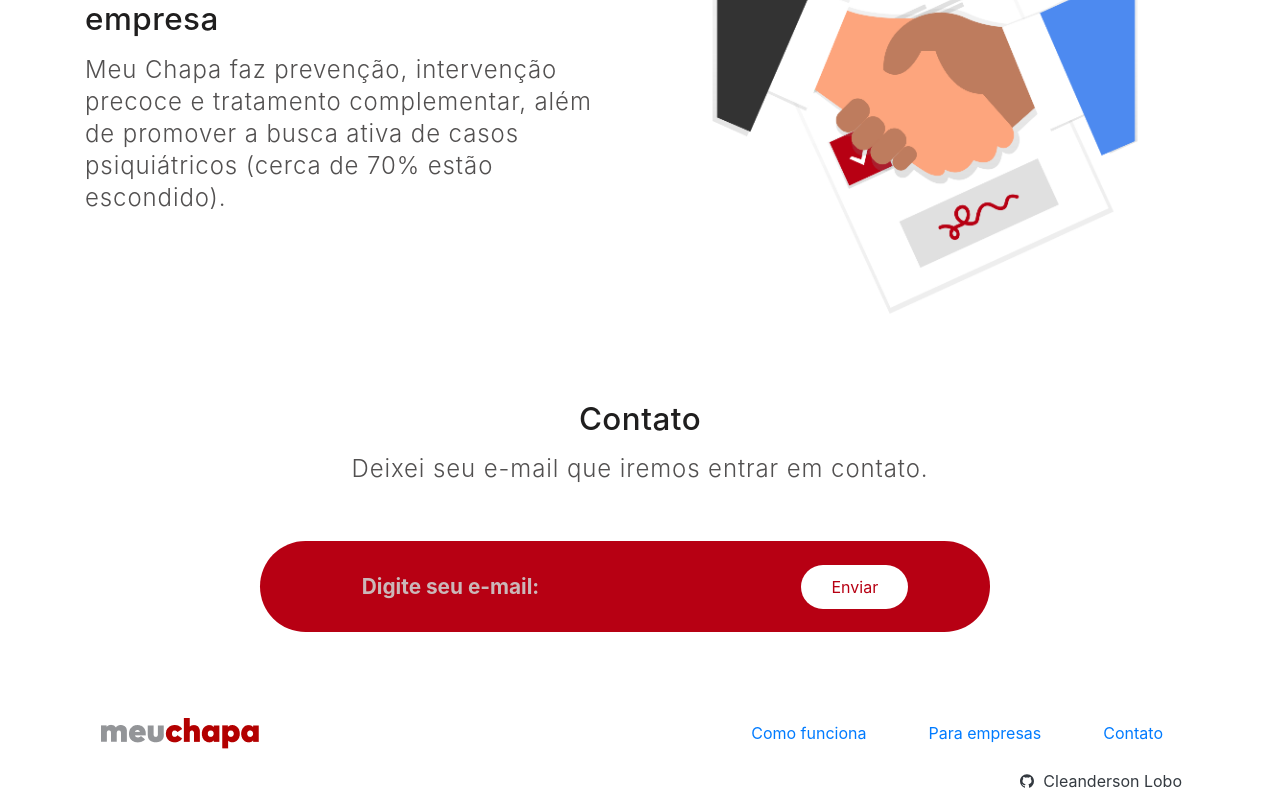
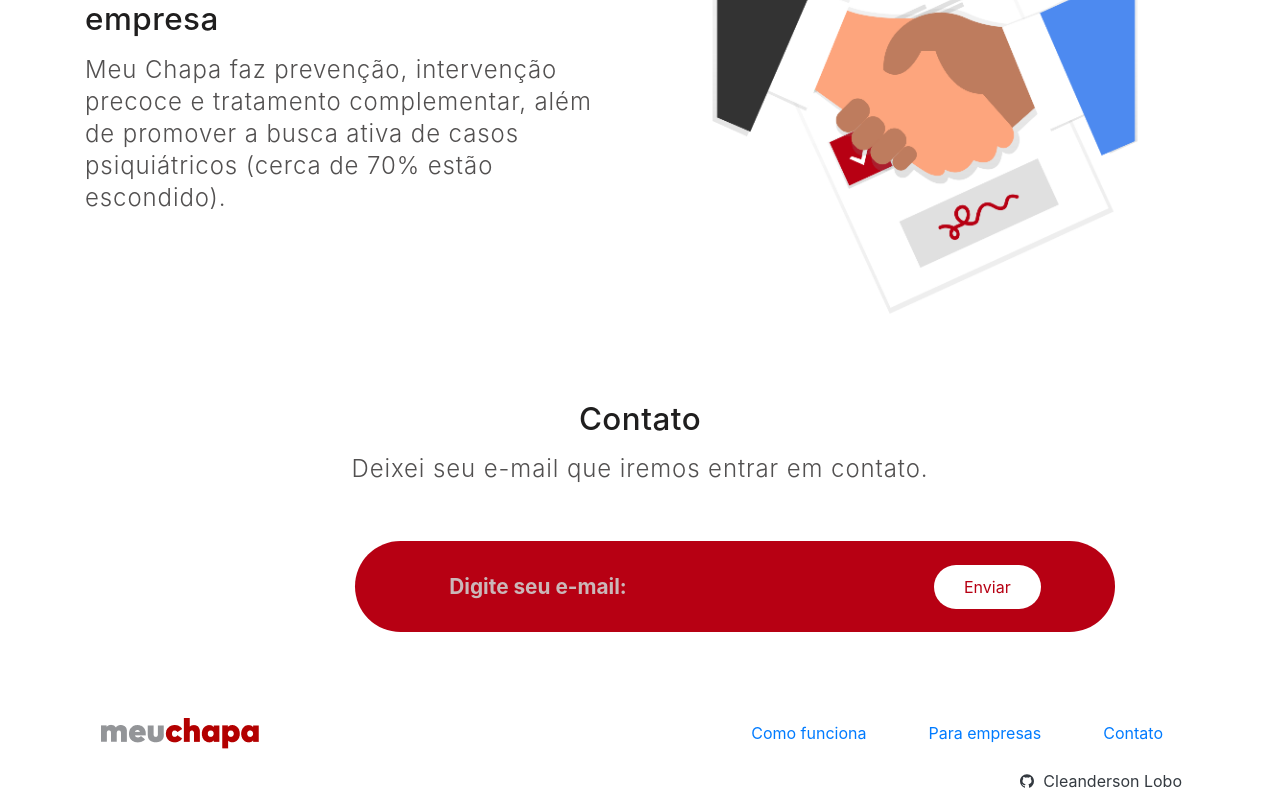
Before and after one commit to cleandersonlobo/meuchapa-site, a React (Create React App) app: page / in a window 1280 px wide. Shown: the part 1825-2625 px from the top of the page. Built offline with nearby package versions, Linux system fonts and the light colour scheme.

Commit message:
Fixed Input Contact

```diff
--- a/src/components/Contact/Contact.tsx
+++ b/src/components/Contact/Contact.tsx
@@ -4,10 +4,10 @@ import { Input, ContentInput, Button } from './styles';
 
 const Contact: React.FC = () => {
   return (
-    <Row>
-      <Col xs={12} lg={{ size: 8, offset: 2 }}>
-        <ContentInput>
-          <Col xs={12} lg="auto">
+    <Row className="justify-content-center">
+      <Col xs={12} lg={{ size: 8, offset: 2 }} className="text-center">
+        <ContentInput className="align-items-center justify-content-around">
+          <Col xs={12} lg="auto" className="text-center text-lg-left">
             <Input
               placeholder="Digite seu e-mail:"
               autoComplete="false"
--- a/src/components/Contact/styles.ts
+++ b/src/components/Contact/styles.ts
@@ -25,15 +25,8 @@ export const Input = styled.input`
 `;
 
 export const ContentInput = styled(Row)`
-  display: flex;
-  width: 100%;
-  flex-direction: row;
-  justify-content: space-around;
-  align-items: center;
   padding: 10px;
   border-radius: 50px;
-  padding-left: 40px;
-  padding-right: 40px;
   background-color: #b70013;
 `;
 
```
